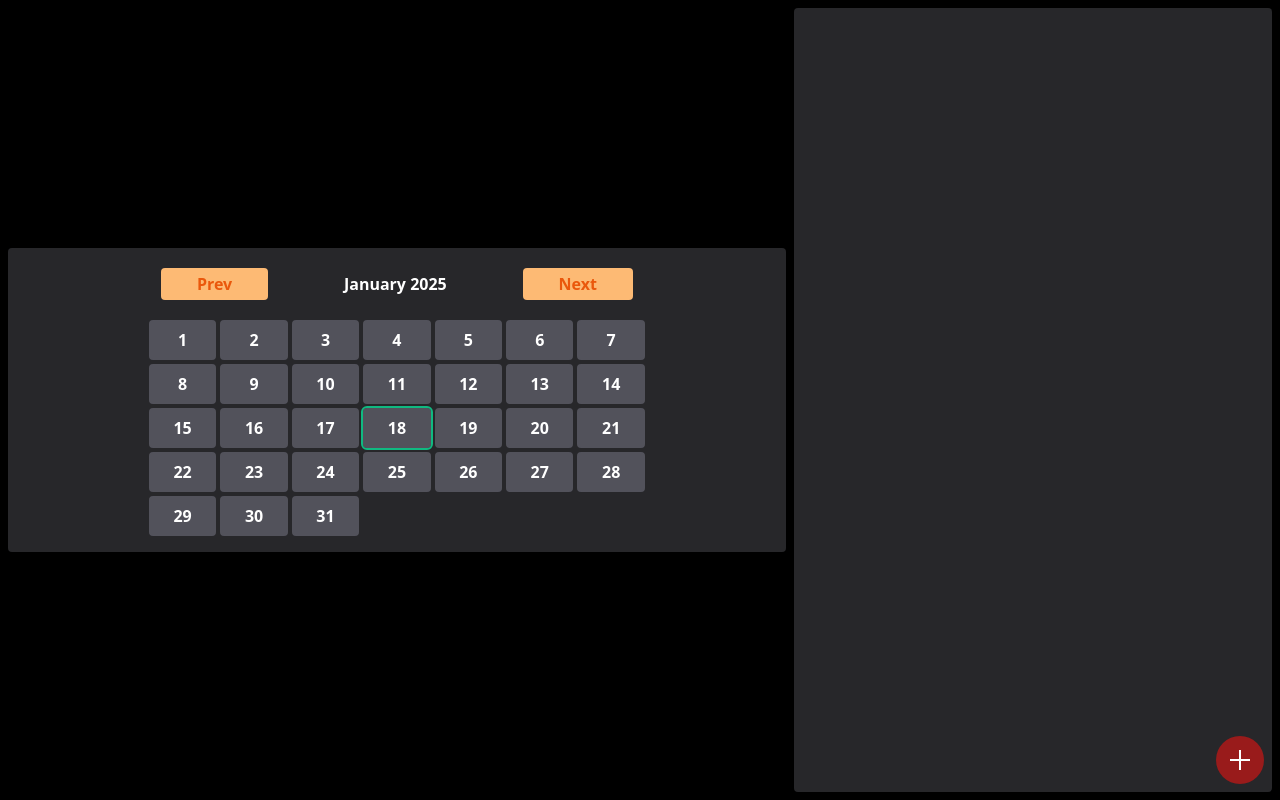
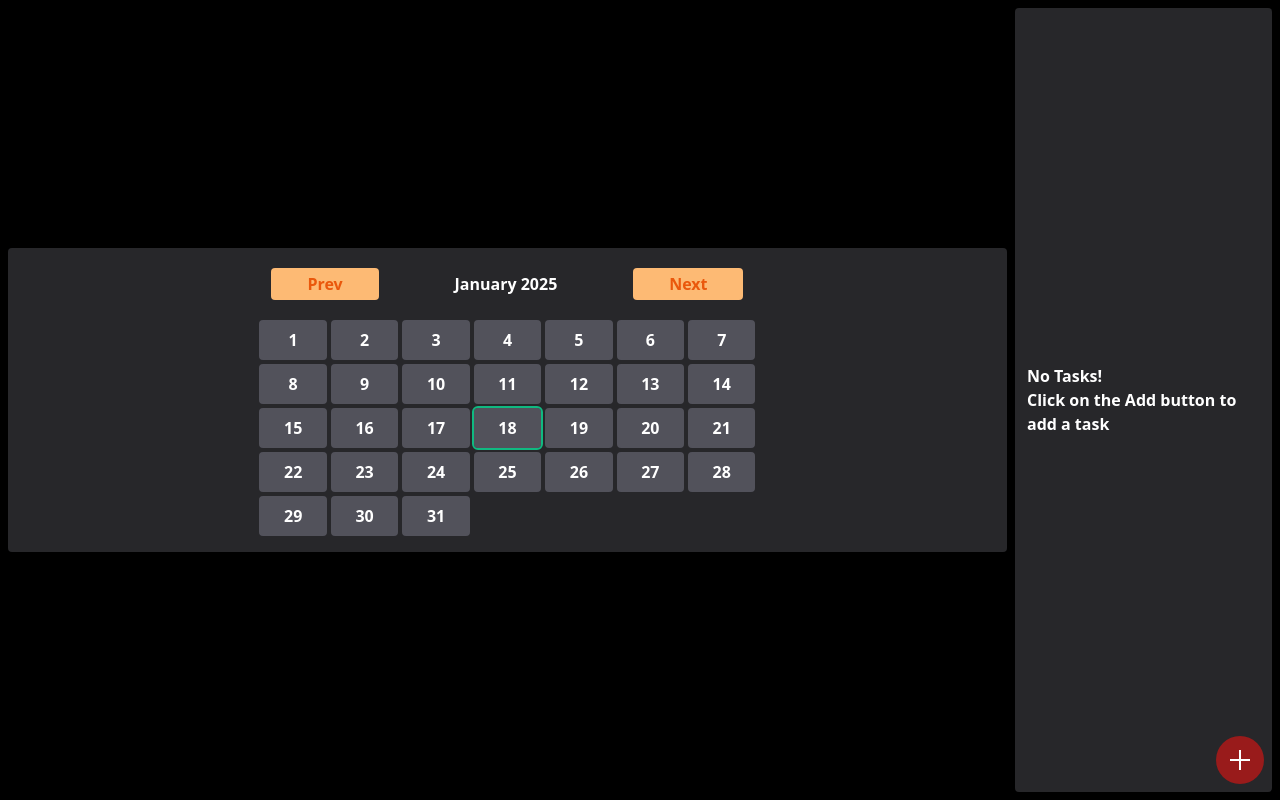
Before and after one commit to charan-nunnabhatla/habit-pro, a Next.js app: page / in a window 1280 px wide. Built offline with nearby package versions, Linux system fonts and the light colour scheme.

Commit message:
can rename title

```diff
--- a/app/containers/habits-list-container.tsx
+++ b/app/containers/habits-list-container.tsx
@@ -9,8 +9,10 @@ import { habitDataAtom } from "../atoms";
 export default function HabitsListContainer() {
   const habitData = useAtomValue(habitDataAtom);
   return (
-    <div className="relative h-full min-w-max w-full p-3 bg-zinc-800 rounded size-5 duration-1000  md:w-[60vw] md:h-full overflow-auto">
+    <div className="flex flex-col scroll-bar relative h-full w-full lg:w-max p-3 bg-zinc-800 rounded duration-1000  md:w-auto md:h-full overflow-auto">
       <NewHabitModal />
+      {habitData.length > 0 ? (
+        <div className="">
           {Array.from(habitData).map((value) => {
             return (
               <HabitTile
@@ -23,6 +25,14 @@ export default function HabitsListContainer() {
               />
             );
           })}
+        </div>
+      ) : (
+        <div className="flex justify-center items-center h-full w-full text-white font-bold">
+          No Tasks!
+          <br />
+          Click on the Add button to add a task
+        </div>
+      )}
       <AddNewHabitButton />
     </div>
   );
```
Lines whose indentation alone changed are shown as unchanged.
